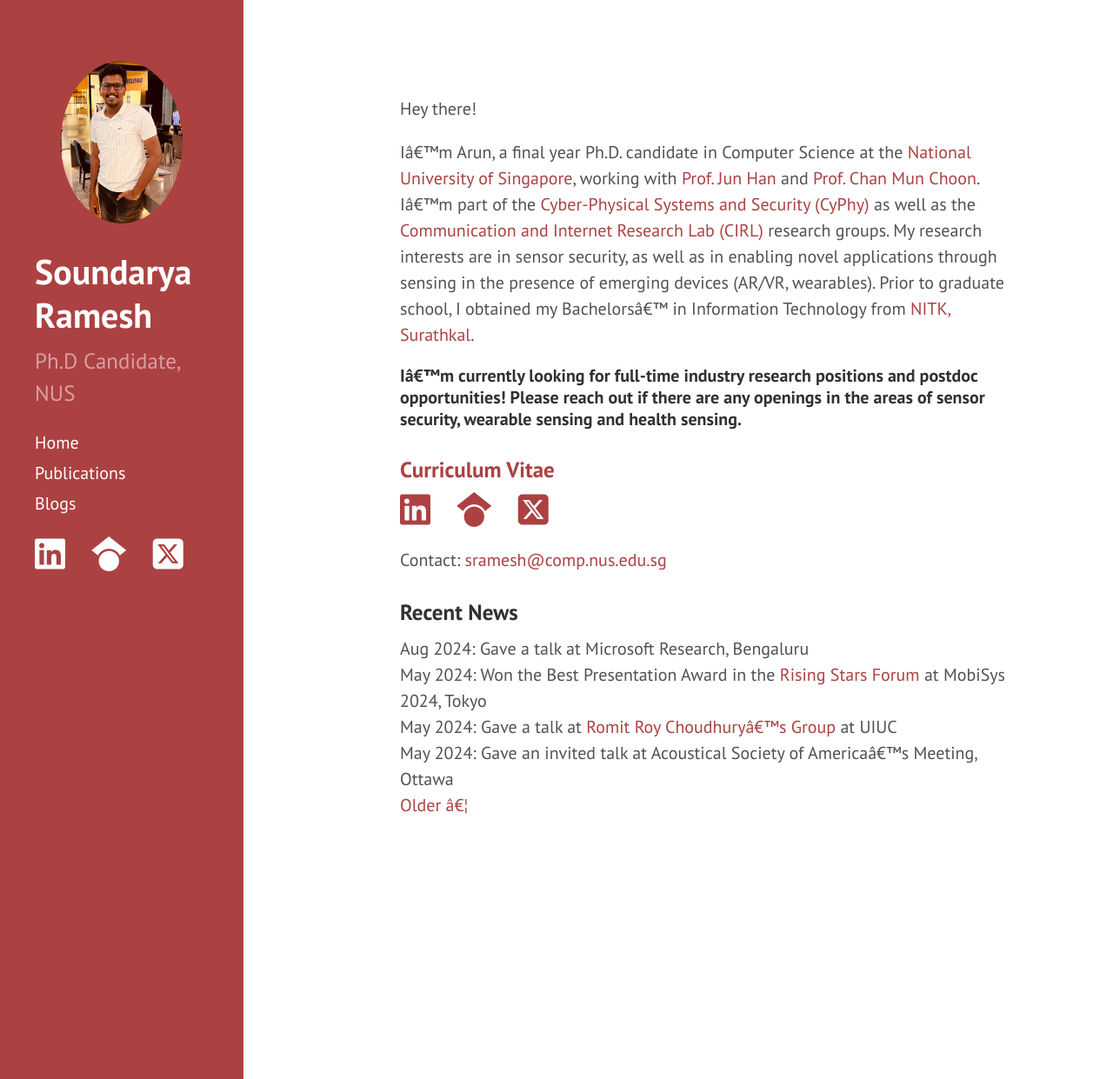
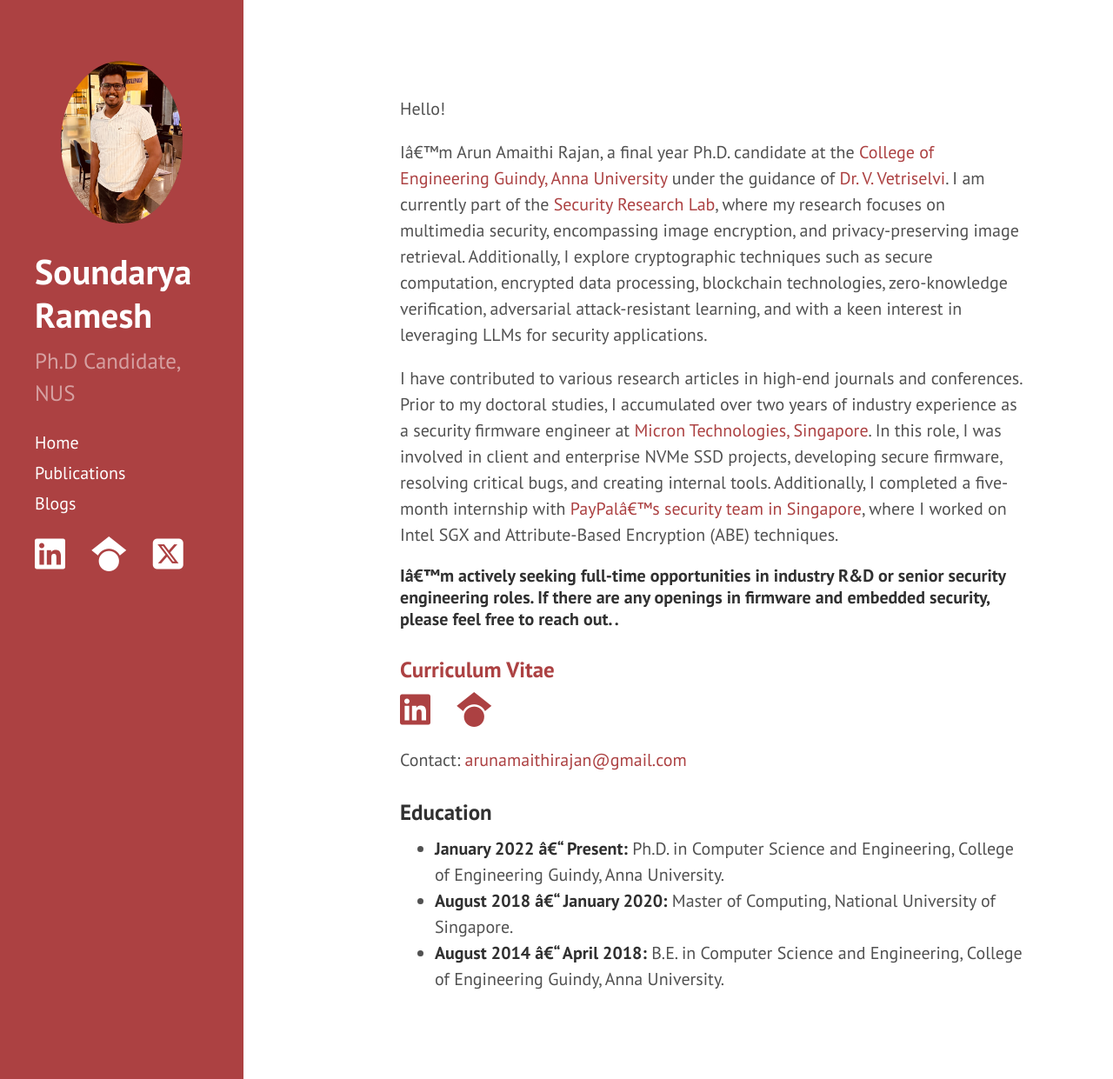
Before and after one commit to arunamaithi/arunamaithi.github.io, a Jekyll site: the page built from index.md, in a window 1280 px wide and 1241 px high. Shown: the whole window at 87% size. Built offline with Jekyll 4.4.1, drawn with Linux system fonts in a browser that asks for light colours.

Commit message:
Update index.md
Front Page Change

```diff
--- a/index.md
+++ b/index.md
@@ -18,36 +18,45 @@ title: Home
   }
 </script>
 
-Hey there!
+Hello!
 <!-- <img src='../files/photo.jpg' style='float:top;width:80%;padding-left:15px'/> -->
 
-I'm Arun, a final year Ph.D. candidate in Computer Science at the [National University of Singapore](http://www.nus.edu.sg), working with [Prof. Jun Han](https://www.comp.nus.edu.sg/~junhan/) and [Prof. Chan Mun Choon](https://www.comp.nus.edu.sg/~chanmc/). I'm part of the [Cyber-Physical Systems and Security (CyPhy)](http://cyphy.kaist.ac.kr) as well as the [Communication and Internet Research Lab (CIRL)](https://www.cir.nus.edu.sg) research groups.
-My research interests are in sensor security, as well as in enabling novel applications through sensing in the presence of emerging devices (AR/VR, wearables). Prior to graduate school, I obtained my Bachelors' in Information Technology from [NITK, Surathkal](https://www.nitk.ac.in).
+I'm Arun Amaithi Rajan, a final year Ph.D. candidate at the [College of Engineering Guindy, Anna University](https://www.annauniv.edu/) under the guidance of [Dr. V. Vetriselvi](https://vetriselvivetrian.github.io/). I am currently part of the [Security Research Lab](https://vetriselvivetrian.github.io/security-research-lab), where my research focuses on multimedia security, encompassing image encryption, and privacy-preserving image retrieval. Additionally, I explore cryptographic techniques such as secure computation, encrypted data processing, blockchain technologies, zero-knowledge verification, adversarial attack-resistant learning, and with a keen interest in leveraging LLMs for security applications.
+
+I have contributed to various research articles in high-end journals and conferences. Prior to my doctoral studies, I accumulated over two years of industry experience as a security firmware engineer at [Micron Technologies, Singapore](https://www.micron.com/). In this role, I was involved in client and enterprise NVMe SSD projects, developing secure firmware, resolving critical bugs, and creating internal tools. Additionally, I completed a five-month internship with [PayPal's security team in Singapore](https://www.paypal.com/sg/webapps/mpp/home), where I worked on Intel SGX and Attribute-Based Encryption (ABE) techniques.
+
 <!-- revolve around novel applications of acoustic sensing, as well as sensor security. -->
 
-#### I'm currently looking for full-time industry research positions and postdoc opportunities! Please reach out if there are any openings in the areas of sensor security, wearable sensing and health sensing.
+#### I'm actively seeking full-time opportunities in industry R&D or senior security engineering roles. If there are any openings in firmware and embedded security, please feel free to reach out. .
 
-### [Curriculum Vitae](https://soundaryaramesh.github.io/cv.pdf)
+### [Curriculum Vitae](https://arunamaithi.github.io/cv.pdf)
 
-<!-- , [Google Scholar Profile](https://scholar.google.com/citations?user=VWyXi3EAAAAJ&hl=en&oi=ao), [LinkedIn Profile](https://www.linkedin.com/in/soundarya-ramesh/) -->
-<a href="https://www.linkedin.com/in/soundarya-ramesh/">
+<!-- , [Google Scholar Profile](https://scholar.google.com/citations?user=RZSZVf8AAAAJ&hl=en), [LinkedIn Profile](https://www.linkedin.com/in/arunamaithi/) -->
+<a href="https://www.linkedin.com/in/arunamaithi/">
   <!-- <i class="fa fa-linkedin fa-2x"></i> -->
   <i class="fa-brands fa-linkedin fa-2x"></i>
 </a>
 <!-- <a style="padding-left:25px;" href="{{ site.url }}/cv.pdf">
   <i class="fa fa-address-card fa-2x"></i>
 </a> -->
-<a style="padding-left:25px" href="https://scholar.google.com/citations?user=VWyXi3EAAAAJ&hl=en&oi=ao">
+<a style="padding-left:25px" href="https://scholar.google.com/citations?user=RZSZVf8AAAAJ&hl=en">
   <i class="fa-brands fa-google-scholar fa-2x"></i>
 </a>
-<a style="padding-left:25px;" href="https://twitter.com/soundarya05">
+<!-- <a style="padding-left:25px;" href="https://twitter.com/soundarya05"> -->
   <!-- <i class="fa fa-twitter fa-2x"></i> -->
-  <i class="fa-brands fa-square-x-twitter fa-2x"></i>
-</a>
+  <!-- <i class="fa-brands fa-square-x-twitter fa-2x"></i> -->
+<!-- </a> -->
 
-Contact: [sramesh@comp.nus.edu.sg](mailto:sramesh@comp.nus.edu.sg)
+Contact: [arunamaithirajan@gmail.com](mailto:arunamaithirajan@gmail.com)
 
-<H3>Recent News</H3>
+<h3>Education</h3>
+<ul>
+  <li><strong>January 2022 – Present:</strong> Ph.D. in Computer Science and Engineering, College of Engineering Guindy, Anna University.</li>
+  <li><strong>August 2018 – January 2020:</strong> Master of Computing, National University of Singapore.</li>
+  <li><strong>August 2014 – April 2018:</strong> B.E. in Computer Science and Engineering, College of Engineering Guindy, Anna University.</li>
+</ul>
+
+<!-- <H3>Recent News</H3>
 Aug 2024: Gave a talk at Microsoft Research, Bengaluru <br>
 May 2024: Won the Best Presentation Award in the [Rising Stars Forum](https://www.sigmobile.org/mobisys/2024/rising.html) at MobiSys 2024, Tokyo <br>
 May 2024: Gave a talk at [Romit Roy Choudhury's Group](https://sinrg.csl.illinois.edu) at UIUC <br>
@@ -59,4 +68,4 @@ Feb 2023: Attended HotMobile 2024, Orange Country, and won the Best Poster Award
 Feb 2023: Visited Google, Irvine -- Hosted by [Xiaoran Fan](https://ox5bc.github.io) <br>
 Feb 2023: Gave a talk in [Mani Srivastava's group](https://samueli.ucla.edu/people/mani-srivastava/), UCLA
 </span>
-<a href="javascript:void(0);" onclick="showMore()" id="more-link">Older ...</a>
+<a href="javascript:void(0);" onclick="showMore()" id="more-link">Older ...</a> -->
```
